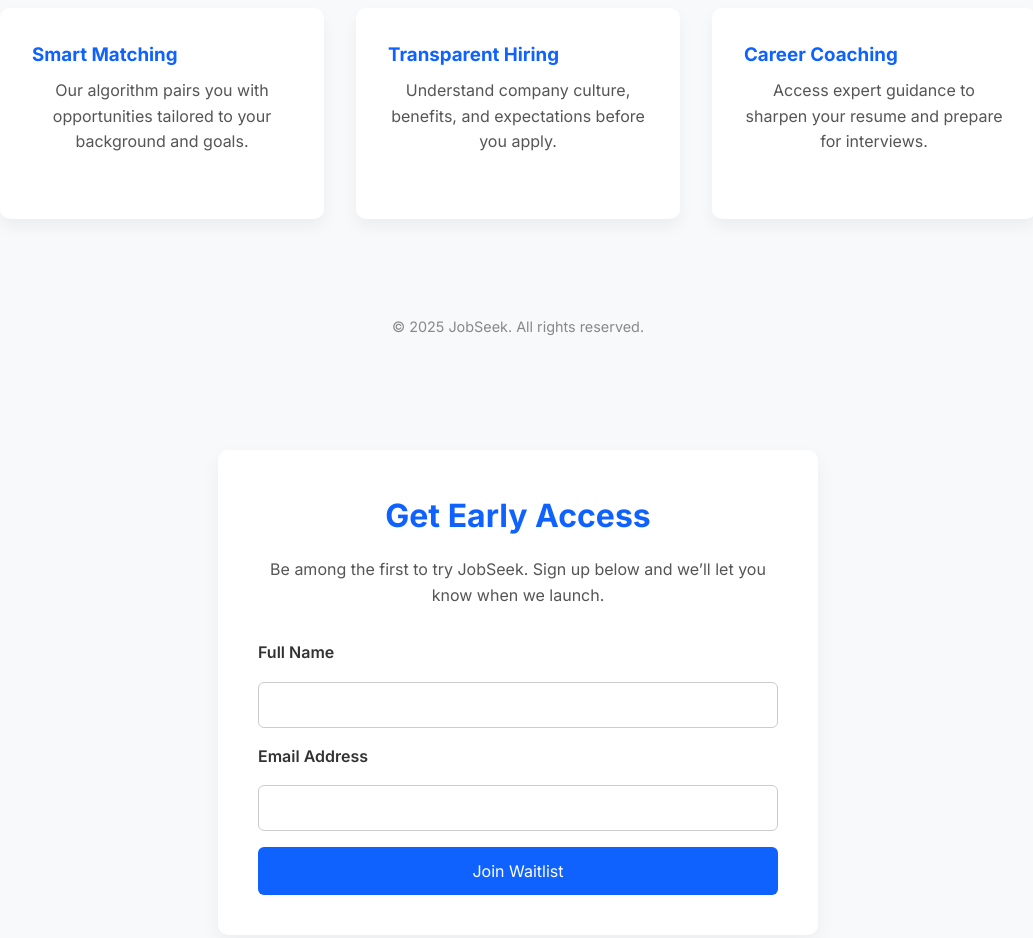
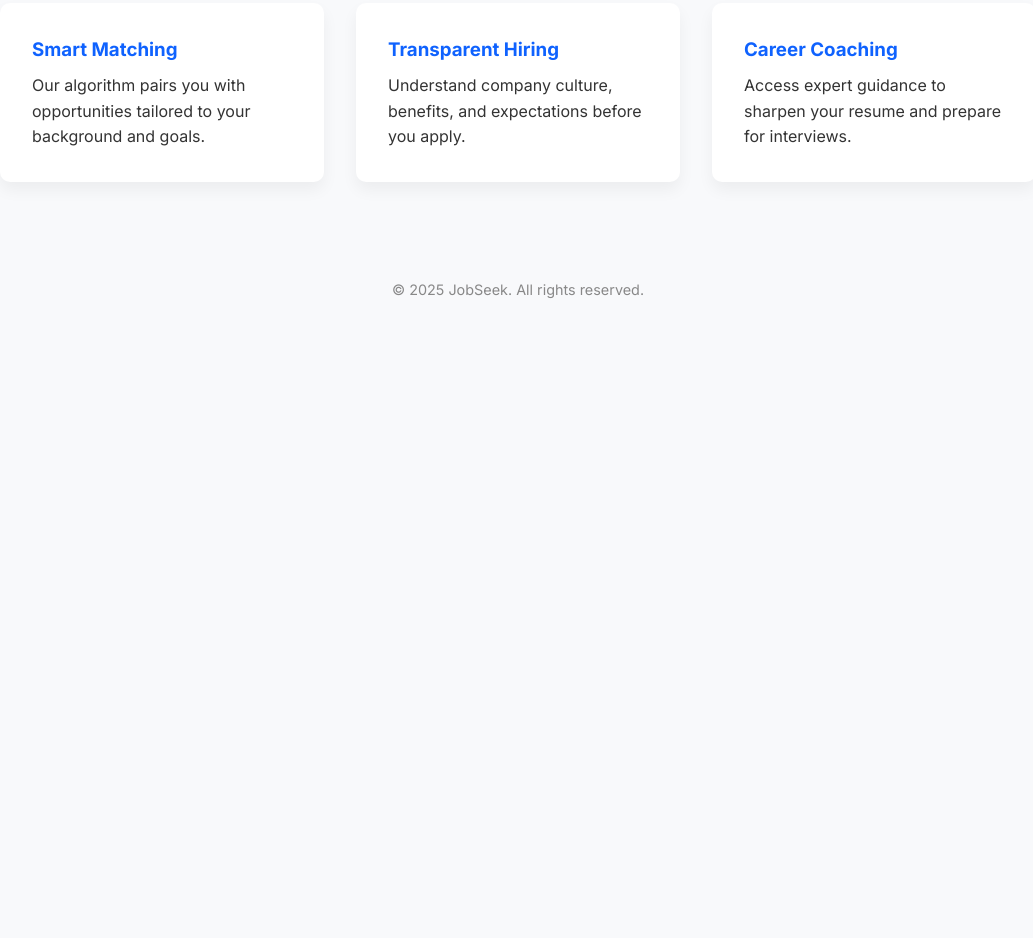
Before and after one commit to votesee/LTV-landing-page, a plain HTML site: page index.html in a window 1280 px wide. Shown: the part 477-1415 px from the top of the page, without its empty margins (122-1155 px from the left). After the commit the page ends 810 px from the top, so only its background shows below. Drawn offline with Linux system fonts and the light colour scheme.

Commit message:
Add files via upload

```diff
--- a/index.html
+++ b/index.html
@@ -69,6 +69,8 @@
       border-radius: 6px;
       cursor: pointer;
       transition: background 0.3s ease;
+      text-decoration: none;
+      display: inline-block;
     }
 
     .cta-button:hover {
@@ -140,118 +142,3 @@
   </footer>
 </body>
 </html>
-<!DOCTYPE html>
-<html lang="en">
-<head>
-  <meta charset="UTF-8" />
-  <meta name="viewport" content="width=device-width, initial-scale=1.0" />
-  <title>JobSeek - Get Early Access</title>
-  <link href="https://fonts.googleapis.com/css2?family=Inter:wght@400;600;700&display=swap" rel="stylesheet">
-  <style>
-    * {
-      margin: 0;
-      padding: 0;
-      box-sizing: border-box;
-      font-family: 'Inter', sans-serif;
-    }
-
-    body {
-      background-color: #f8f9fb;
-      color: #333;
-      line-height: 1.6;
-      padding: 2rem;
-    }
-
-    .container {
-      max-width: 600px;
-      margin: 5rem auto;
-      background: white;
-      padding: 2.5rem;
-      border-radius: 10px;
-      box-shadow: 0 8px 20px rgba(0,0,0,0.05);
-    }
-
-    h1 {
-      text-align: center;
-      color: #0f62fe;
-      margin-bottom: 1rem;
-    }
-
-    p {
-      text-align: center;
-      margin-bottom: 2rem;
-      color: #555;
-    }
-
-    form {
-      display: flex;
-      flex-direction: column;
-      gap: 1rem;
-    }
-
-    label {
-      font-weight: 600;
-    }
-
-    input[type="text"],
-    input[type="email"] {
-      padding: 0.75rem;
-      border: 1px solid #ccc;
-      border-radius: 6px;
-      font-size: 1rem;
-    }
-
-    button {
-      background-color: #0f62fe;
-      color: white;
-      padding: 0.85rem;
-      border: none;
-      border-radius: 6px;
-      font-size: 1rem;
-      cursor: pointer;
-      transition: background 0.3s ease;
-    }
-
-    button:hover {
-      background-color: #0049c6;
-    }
-
-    .success-message {
-      text-align: center;
-      margin-top: 1.5rem;
-      color: green;
-      display: none;
-    }
-  </style>
-</head>
-<body>
-  <div class="container">
-    <h1>Get Early Access</h1>
-    <p>Be among the first to try JobSeek. Sign up below and we’ll let you know when we launch.</p>
-    <form id="signup-form">
-      <label for="name">Full Name</label>
-      <input type="text" id="name" name="name" required />
-
-      <label for="email">Email Address</label>
-      <input type="email" id="email" name="email" required />
-
-      <button type="submit">Join Waitlist</button>
-    </form>
-    <div class="success-message" id="success-message">
-      Thank you! You're on the list.
-    </div>
-  </div>
-
-  <script>
-    const form = document.getElementById('signup-form');
-    const successMessage = document.getElementById('success-message');
-
-    form.addEventListener('submit', function(e) {
-      e.preventDefault();
-      // Simulate success feedback
-      form.style.display = 'none';
-      successMessage.style.display = 'block';
-    });
-  </script>
-</body>
-</html>
```
